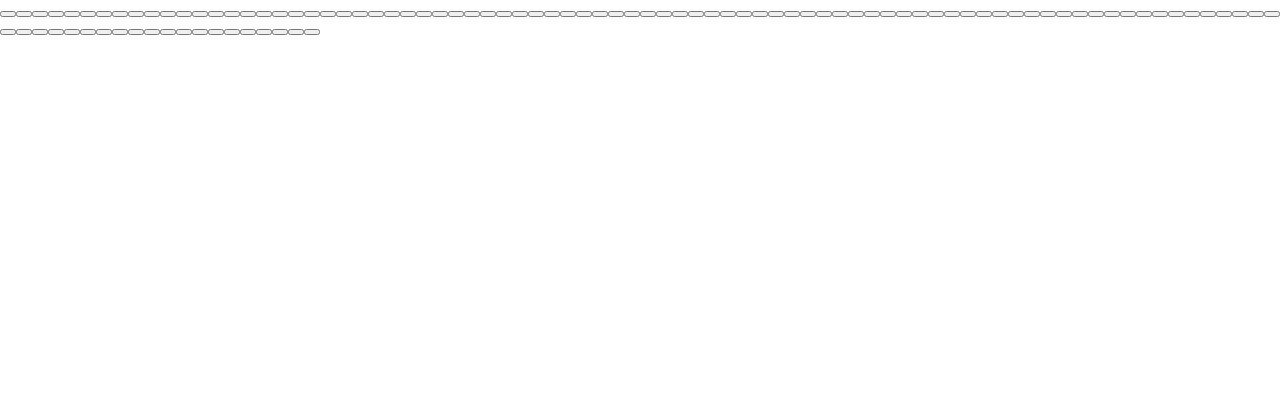
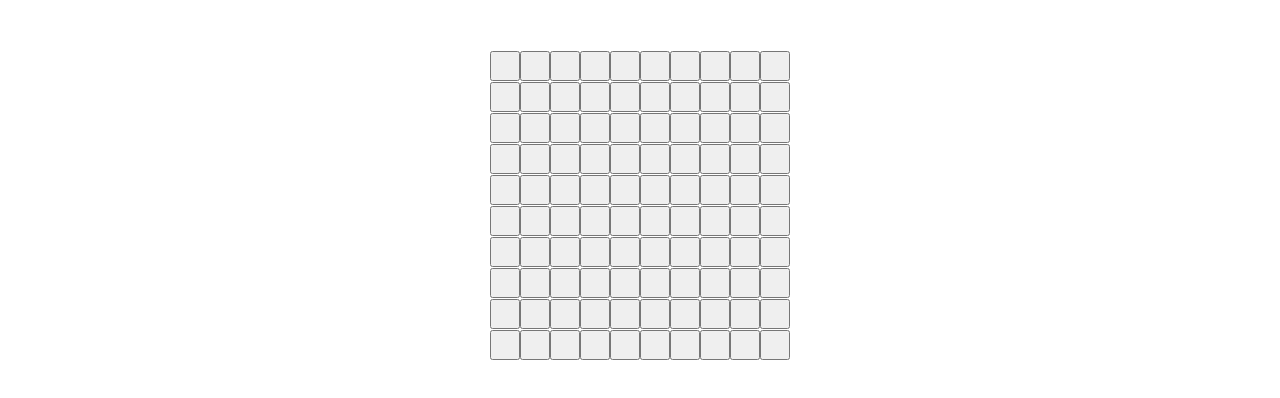
Before and after one commit to timchipperfield/Battlefield-React, a React (Create React App) app in the folder my-app/: page / in a window 1280 px wide. Shown: the top 398 px of the page. Built offline with nearby package versions, Linux system fonts and the light colour scheme.

Commit message:
made the ocean tiles in rows

```diff
--- a/my-app/src/index.css
+++ b/my-app/src/index.css
@@ -3,3 +3,16 @@ body {
   padding: 0;
   font-family: sans-serif;
 }
+
+.tile-set {
+  margin-top: 4%;
+  display: block;
+  width: 300px;
+  margin-left: auto;
+  margin-right: auto;
+}
+
+.ocean-tile {
+  width: 30px;
+  height: 30px;
+}
--- a/my-app/src/index.js
+++ b/my-app/src/index.js
@@ -14,9 +14,9 @@ class GameBoard extends React.Component {
 
   render() {
     return (
-      <div>
+      <div className="tile-set">
         {this.state.ocean_tiles.map((item, index) =>
-          (<button className="ocean_tile" value={"ocean-" + index}/>)
+          (<button className="ocean-tile" value={"ocean-" + index}/>)
         )}
       </div>
     );
```
